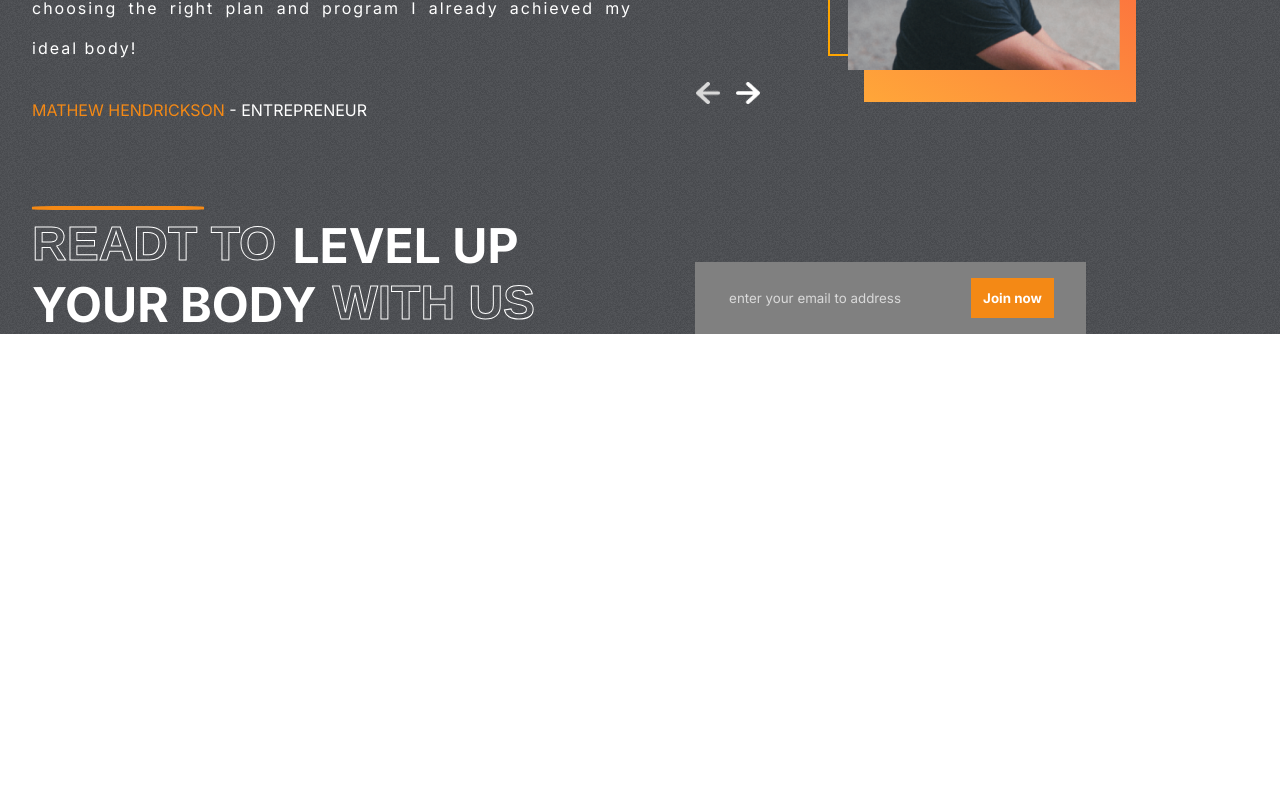
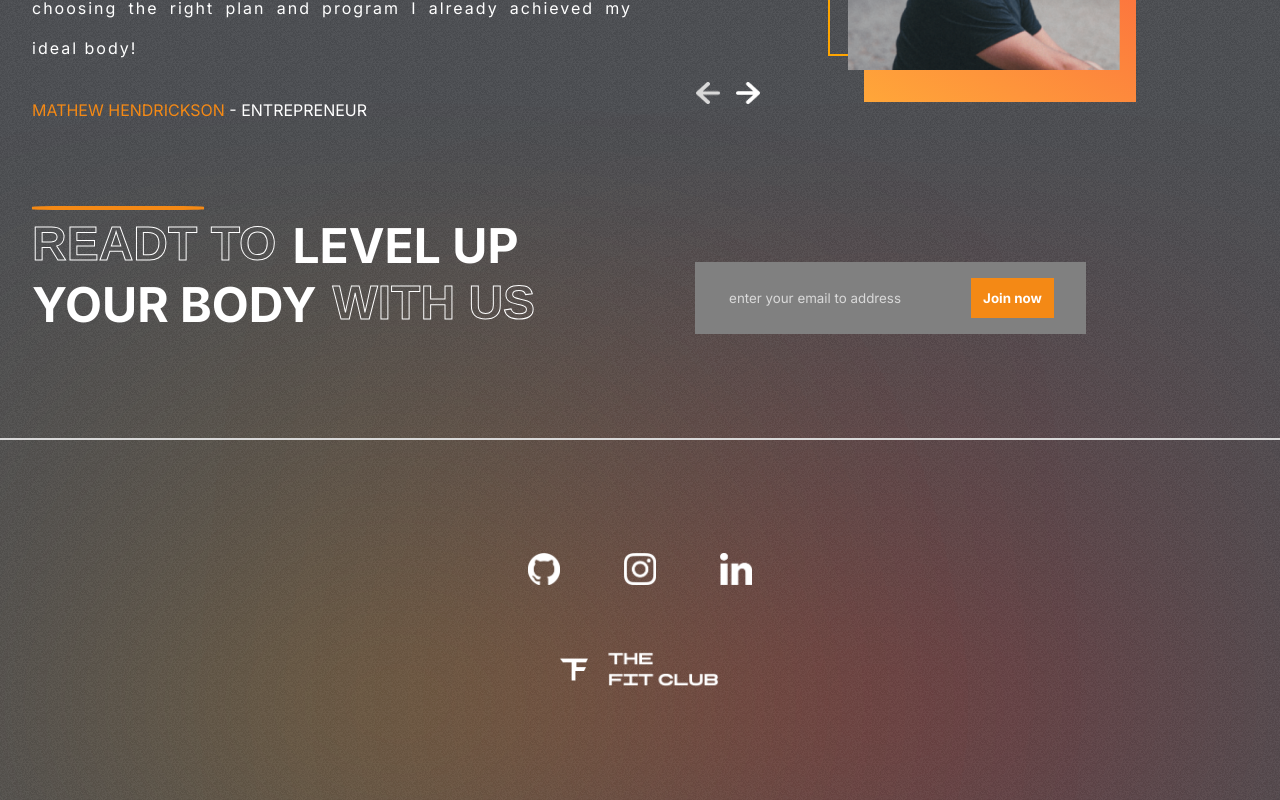
Before and after one commit to adreeja06/StayFit, a React (Create React App) app: page / in a window 1280 px wide. Shown: the part 2828-3628 px from the top of the page. Before the commit the page ends 3162 px from the top, so only its background shows below. Built offline with nearby package versions, Linux system fonts and the light colour scheme.

Commit message:
Adding footer component

```diff
--- a/src/App.js
+++ b/src/App.js
@@ -5,6 +5,7 @@ import Programs from "./components/Programs/Programs";
 import Reasons from "./components/Reasons/Reasons";
 import Testimonial from "./components/Testimonial/Testimonial";
 import Join from "./components/Join/Join";
+import Footer from "./components/Footer/Footer";
 function App() {
   return (
     <div className="App">
@@ -14,6 +15,7 @@ function App() {
       <Plans />
       <Testimonial />
       <Join />
+      <Footer />
     </div>
   );
 }
--- /dev/null
+++ b/src/components/Footer/Footer.css
@@ -0,0 +1,50 @@
+.Footer-container {
+  position: relative;
+}
+
+.Footer-container > hr {
+  border: 1px solid var(--lightgray);
+}
+
+.footer {
+  padding: 1rem 2rem;
+  display: flex;
+  flex-direction: column;
+  gap: 4rem;
+  align-items: center;
+  justify-content: center;
+  height: 20rem;
+}
+
+.social-links {
+  display: flex;
+  gap: 4rem;
+}
+
+.social-links > img {
+  width: 2rem;
+  height: 2rem;
+  cursor: pointer;
+}
+
+.logo-f > img {
+  width: 10rem;
+}
+
+.blur-f-1 {
+  bottom: 0rem;
+  right: 15%;
+  width: 26rem;
+  height: 12rem;
+  filter: blur(200px);
+  background: red;
+}
+
+.blur-f-2 {
+  bottom: 0rem;
+  left: 15%;
+  width: 26rem;
+  height: 12rem;
+  filter: blur(200px);
+  background: rgb(255, 155, 0);
+}
--- /dev/null
+++ b/src/components/Footer/Footer.jsx
@@ -0,0 +1,45 @@
+import React from "react";
+
+import "./Footer.css";
+
+import Github from "../../assets/github.png";
+import Instagram from "../../assets/instagram.png";
+import LinkedIn from "../../assets/linkedin.png";
+import Logo from "../../assets/logo.png";
+
+const Footer = () => {
+  return (
+    <div className="Footer-container">
+      <hr />
+
+      <div className="footer">
+        <div className="social-links">
+          <a className="social-links" href="https://github.com/AdityaPote">
+            <img src={Github} alt="" href="https://github.com/AdityaPote" />
+          </a>
+          <a className="social-links" href="https://github.com/AdityaPote">
+            <img src={Instagram} alt="" />
+          </a>
+          <a
+            className="social-links"
+            href="https://www.linkedin.com/in/aditya-pote11/"
+          >
+            <img
+              src={LinkedIn}
+              alt=""
+              href="https://www.linkedin.com/in/aditya-pote11/"
+            />
+          </a>
+        </div>
+
+        <div className="logo-f">
+          <img src={Logo} alt="" />
+        </div>
+      </div>
+      <div className="blur blur-f-1"></div>
+      <div className="blur blur-f-2"></div>
+    </div>
+  );
+};
+
+export default Footer;
```
